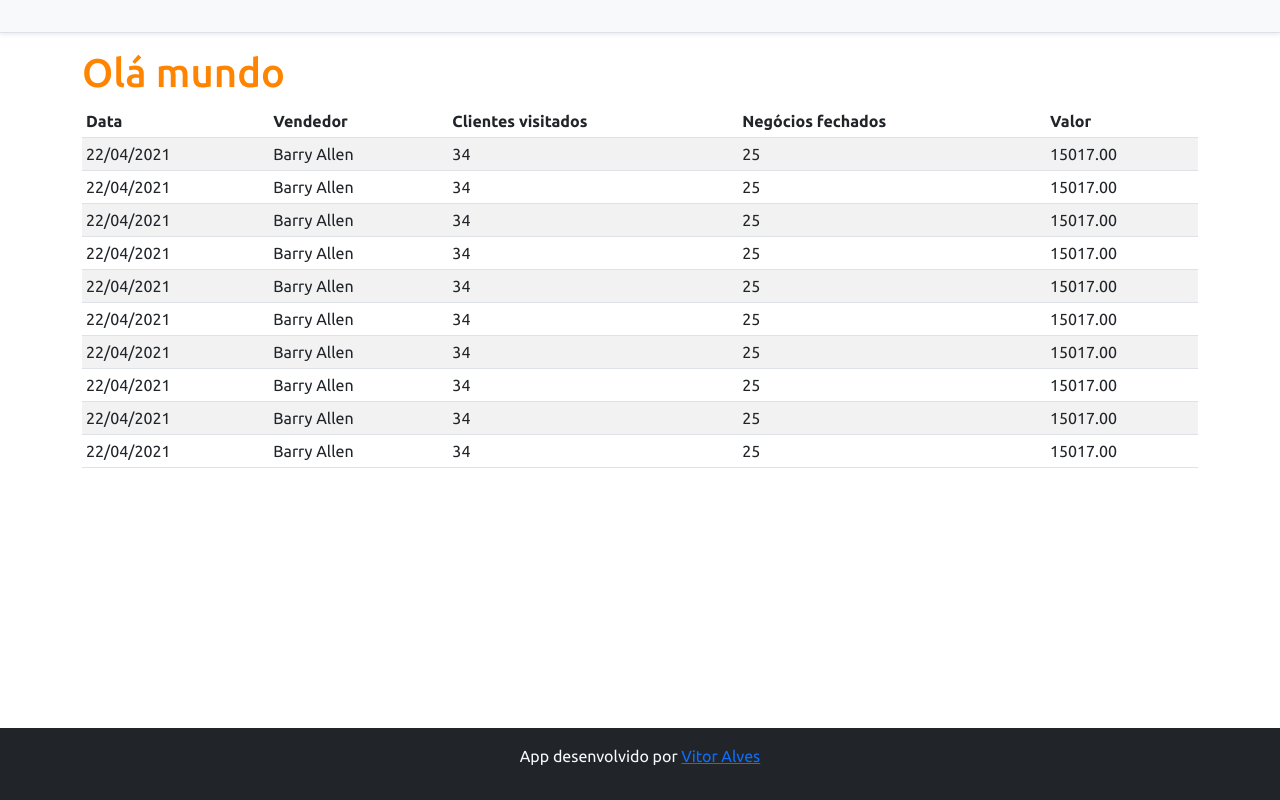
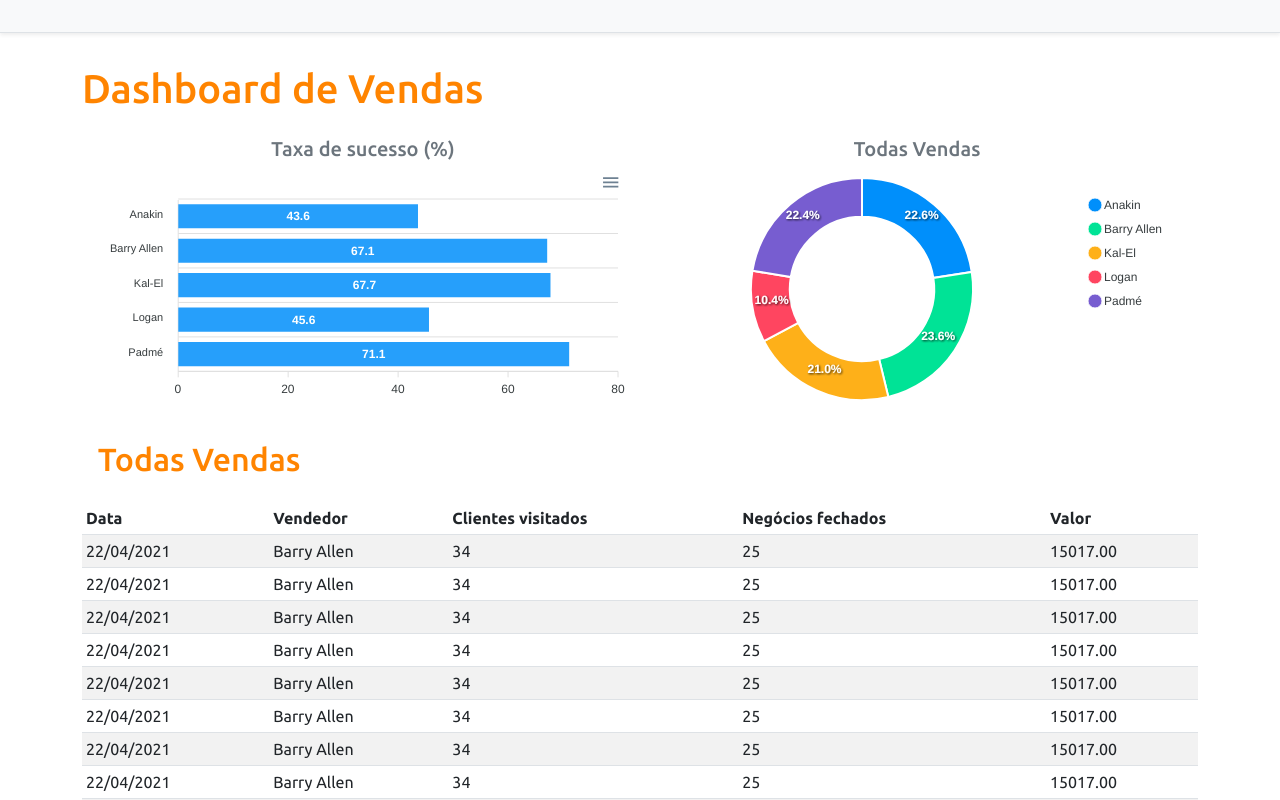
Before and after one commit to cronodrak/dashvendas, a React (Create React App) app in the folder frontend/: page / in a window 1280 px wide. Shown: the top 800 px of the page. Built offline with nearby package versions, Linux system fonts and the light colour scheme.

Commit message:
Static charts

```diff
--- a/frontend/package.json
+++ b/frontend/package.json
@@ -10,8 +10,10 @@
     "@types/node": "^16.18.12",
     "@types/react": "^18.0.28",
     "@types/react-dom": "^18.0.11",
+    "apexcharts": "^3.37.1",
     "bootstrap": "^5.2.3",
     "react": "^18.2.0",
+    "react-apexcharts": "^1.4.0",
     "react-dom": "^18.2.0",
     "react-scripts": "5.0.1",
     "typescript": "^4.9.5",
--- a/frontend/src/App.tsx
+++ b/frontend/src/App.tsx
@@ -1,4 +1,6 @@
+import BarChart from "components/BarChart";
 import DataTable from "components/DataTable";
+import DonutChart from "components/DonutChart";
 import Footer from "components/Footer";
 import Navbar from "components/NavBar";
 
@@ -7,7 +9,20 @@
     <>
       <Navbar />
       <div className="container">
-        <h1 className="text-primary">Olá mundo</h1>
+        <h1 className="text-primary py-3">Dashboard de Vendas</h1>
+        <div className="row px-3">
+          <div className="col-sm-6">
+            <h5 className="text-center text-secondary">Taxa de sucesso (%)</h5>
+            <BarChart />
+          </div>
+          <div className="col-sm-6">
+            <h5 className="text-center text-secondary">Todas Vendas</h5>
+            <DonutChart />
+          </div>
+          <div className="py-3">
+            <h2 className="text-primary">Todas Vendas</h2>
+          </div>
+        </div>
         <DataTable />
       </div>
       <Footer />
--- /dev/null
+++ b/frontend/src/components/BarChart/index.tsx
@@ -0,0 +1,34 @@
+import Chart from 'react-apexcharts'
+function BarChart() {
+  const options = {
+    plotOptions: {
+      bar: {
+        horizontal: true,
+      }
+    },
+  };
+
+  const mockData = {
+    labels: {
+      categories: ['Anakin', 'Barry Allen', 'Kal-El', 'Logan', 'Padmé']
+    },
+    series: [
+      {
+        name: "% Sucesso",
+        data: [43.6, 67.1, 67.7, 45.6, 71.1]
+      }
+    ]
+  };
+
+  return (
+    <Chart
+
+      options={{ ...options, xaxis: mockData.labels}}
+      series={mockData.series}
+      type="bar"
+      height="240"
+    />
+  );
+}
+
+export default BarChart;
--- /dev/null
+++ b/frontend/src/components/DonutChart/index.tsx
@@ -0,0 +1,25 @@
+import Chart from 'react-apexcharts'
+function DonutChart() {
+  const mockData = {
+    series: [477138, 499928, 444867, 220426, 473088],
+    labels: ['Anakin', 'Barry Allen', 'Kal-El', 'Logan', 'Padmé']
+  }
+
+  const options = {
+    legend: {
+      show: true
+    }
+  }
+
+  return (
+    <Chart
+
+      options={{ ...options, labels: mockData.labels }}
+      series={mockData.series}
+      type="donut"
+      height="240"
+    />
+  );
+}
+
+export default DonutChart;
```
Also changed, not shown: 1 other file (tests, documents, lock files or other folders).
